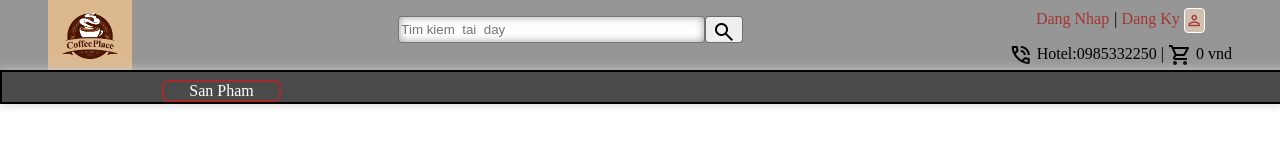
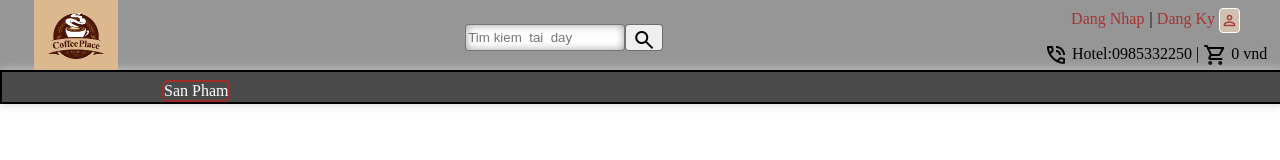
Before and after one commit to tutran56/BTL-Web, a plain HTML site: page Coffee.html in a window 1280 px wide. Drawn offline with nearby package versions, Linux system fonts and the light colour scheme.

Commit message:
thieu  position

```diff
--- a/Coffee.css
+++ b/Coffee.css
@@ -10,32 +10,40 @@ body{
      height:  70px;
      width: auto;
      display: flex;
+     position: static;
+
 }
 .logo{
-     padding-left: 3em;
+     padding-left: 40%;
      height: 70px;
      width: auto;
+     position: relative;
+
 }
 .div_search{
      display:  flex;
      margin: 0 auto;
-     margin-top: 1em;
+     margin-top: 1.5em;
+     position: relative;
 }
 #inp_search{
      height: 2em;
-     width: 23em;
+     width: 10rem;
      border: 1px solid rgba(0, 0, 0, 0.536);
      border-radius: 4px;
      box-shadow: inset  0 0 8px #9e9e9e;
+     position: static;
 }
 span#btn_search_material{
      color: black;
+     position:relative;
 }
 button#btn_search{
      height: 2em;
      width: auto;
      border: 1px solid rgba(0, 0, 0, 0.536);
      border-radius: 4px;
+     position: relative;
 }
 a{
      text-decoration: none;
@@ -46,9 +54,14 @@ i{
      font-weight: 20px;
 }
 .login_res{
-     margin-right: 3em;
+     margin-right: 1%;
      margin-top: 0.5em;
+     /* float: left; */
      text-align: center;
+     position: static;
+     top: -7px;
+     right: 0;
+     /* color: red; */
 
 }
 #person.material-symbols-outlined{
@@ -78,10 +91,11 @@ span.material-symbols-outlined{
 .sanPham{
      border: 2px solid brown;
      border-radius: 6px;
-     width: 9%;height: auto;
+     width: auto;height: auto;
      text-align: center;
      float: left;
      margin-left: 10em;
      margin-top: 0.5em;
      color: white;
+     overflow: hidden;
 }
```
